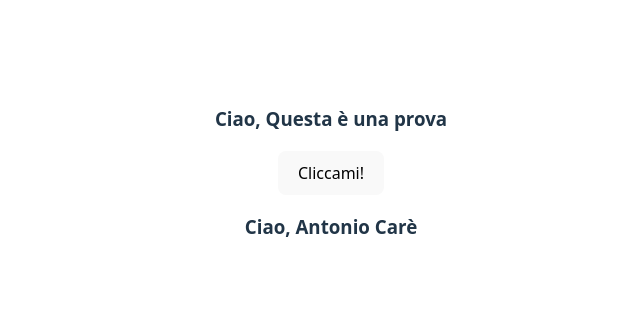
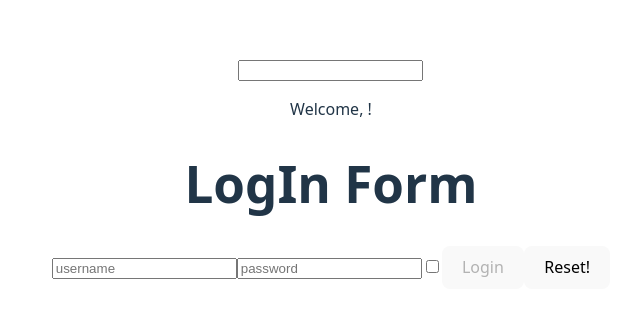
Before and after one commit to AntonioCare/React, a React (Vite) app in the folder esercizi-react/: page / in a window 1280 px wide. Shown: the part 227-544 px from the top of the page, without its empty margins (309-949 px from the left). Built offline with nearby package versions, Linux system fonts and the light colour scheme.

Commit message:
Svolto Esercizio ControlledForms

```diff
--- a/esercizi-react/src/App.jsx
+++ b/esercizi-react/src/App.jsx
@@ -1,26 +1,19 @@
 import "./App.css";
-import Risultato from "./components/Risultato";
-import Saluto from "./components/saluto";
+
+import InteractiveWelcome from "./components/InteractiveWelcome";
+import Login from "./components/Login";
 
 function App() {
-  const nome = "Antonio";
-  const cognome = "Carè";
-  const persona = {
-    nome: "Antonio",
-    cognome: "Carè",
-    eta: 23,
+  const handleLogin = (data) => {
+    console.log("Login data:", data);
   };
-  function handleClick() {
-    console.log("Sono stato cliccato");
-  }
   return (
     <>
-      <Risultato operazione={handleClick}></Risultato>
-      {persona.eta > 18 ? (
-        <Saluto nome={persona.nome} cognome={persona.cognome}></Saluto>
-      ) : (
-        <h3>Non sei autorizzato</h3>
-      )}
+      <InteractiveWelcome></InteractiveWelcome>
+      <h1>LogIn Form</h1>
+      <Login onLogin={handleLogin}></Login>
+      {/* Come si impedisce il comportamento predefinito dell'elemento form?
+      Con event.preventDefault() */}
     </>
   );
 }
--- /dev/null
+++ b/esercizi-react/src/components/InteractiveWelcome.jsx
@@ -0,0 +1,16 @@
+import { useState } from "react";
+import Welcome from "./Welcome";
+
+export default function InteractiveWelcome() {
+  const [name, setName] = useState(" ");
+
+  function handlerNameInput(event) {
+    setName(event.target.value);
+  }
+  return (
+    <>
+      <input type="text" value={name} onChange={handlerNameInput} />
+      <Welcome name={name}></Welcome>
+    </>
+  );
+}
--- /dev/null
+++ b/esercizi-react/src/components/Login.jsx
@@ -0,0 +1,54 @@
+import { useState } from "react";
+
+export default function Login({ onLogin }) {
+  const [username, setUsername] = useState("");
+  const [password, setPassword] = useState("");
+  const [checkBox, setCheckBox] = useState(false);
+
+  function handlerUserNameInput(event) {
+    setUsername(event.target.value);
+  }
+  function handlerPasswordInput(event) {
+    setPassword(event.target.value);
+  }
+  function handlerCheckBoxInput(event) {
+    setCheckBox(event.target.checked);
+  }
+  function handleLogin(event) {
+    event.preventDefault();
+    onLogin({ username, password, checkBox });
+  }
+
+  function handleReset() {
+    setUsername("");
+    setPassword("");
+    setCheckBox(false);
+  }
+  return (
+    <>
+      <form onSubmit={handleLogin}>
+        <input
+          placeholder="username"
+          value={username}
+          type="text"
+          onChange={handlerUserNameInput}
+        />
+        <input
+          placeholder="password"
+          value={password}
+          type="password"
+          onChange={handlerPasswordInput}
+        />
+        <input
+          checked={checkBox}
+          type="checkBox"
+          onChange={handlerCheckBoxInput}
+        />
+        <button type="submit" disabled={!username || !password}>
+          Login
+        </button>
+        <button onClick={handleReset}>Reset!</button>
+      </form>
+    </>
+  );
+}
--- a/esercizi-react/src/components/Risultato.jsx
+++ /dev/null
@@ -1,10 +0,0 @@
-import Saluto from "./saluto";
-
-export default function Risultato(props) {
-  return (
-    <>
-      <Saluto nome="Questa è una prova"></Saluto>
-      <button onClick={props.operazione}>Cliccami!</button>
-    </>
-  );
-}
--- /dev/null
+++ b/esercizi-react/src/components/Welcome.jsx
@@ -0,0 +1,7 @@
+export default function Welcome({ name }) {
+  return (
+    <>
+      <p>Welcome, {name}!</p>
+    </>
+  );
+}
--- a/esercizi-react/src/components/saluto.jsx
+++ /dev/null
@@ -1,7 +0,0 @@
-export default function Saluto(props) {
-  return (
-    <h3>
-      Ciao, {props.nome} {props.cognome}
-    </h3>
-  );
-}
```
Also changed, not shown: 1 other file (tests, documents, lock files or other folders).
